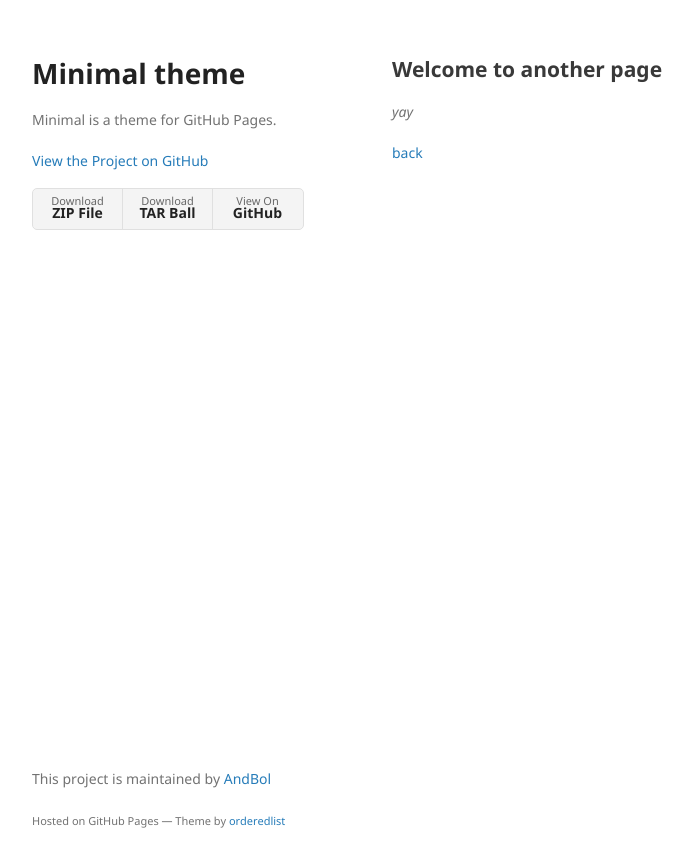
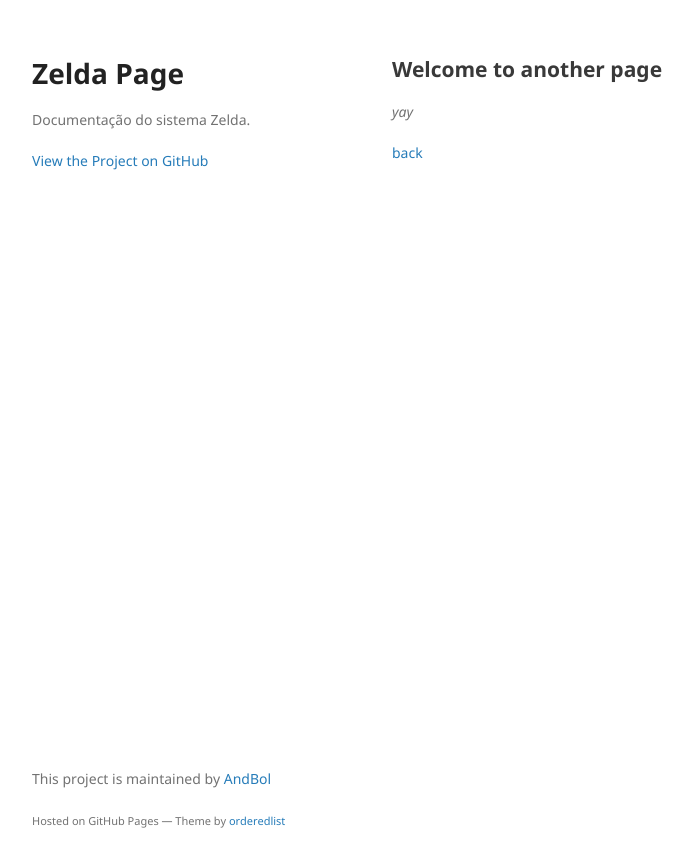
Before and after one commit to AndBol/zelda-gh-pages, a Jekyll site: the page built from docs/another-page.md, in a window 1280 px wide. Shown: the top 867 px of the page, without its empty margins (178-871 px from the left). Built offline with Jekyll 4.4.1, drawn with Linux system fonts in a browser that asks for light colours; our own code applies the rules of GitHub Pages for plain Markdown files.

Commit message:
chore: edita cabeçalho do site

```diff
--- a/docs/_config.yml
+++ b/docs/_config.yml
@@ -1,5 +1,5 @@
-title: Minimal theme
-description: Minimal is a theme for GitHub Pages.
-show_downloads: true
-google_analytics:
+title: Zelda Page
+description: Documentação do sistema Zelda.
+show_downloads: false
+google_analytics: true
 theme: jekyll-theme-minimal
```
